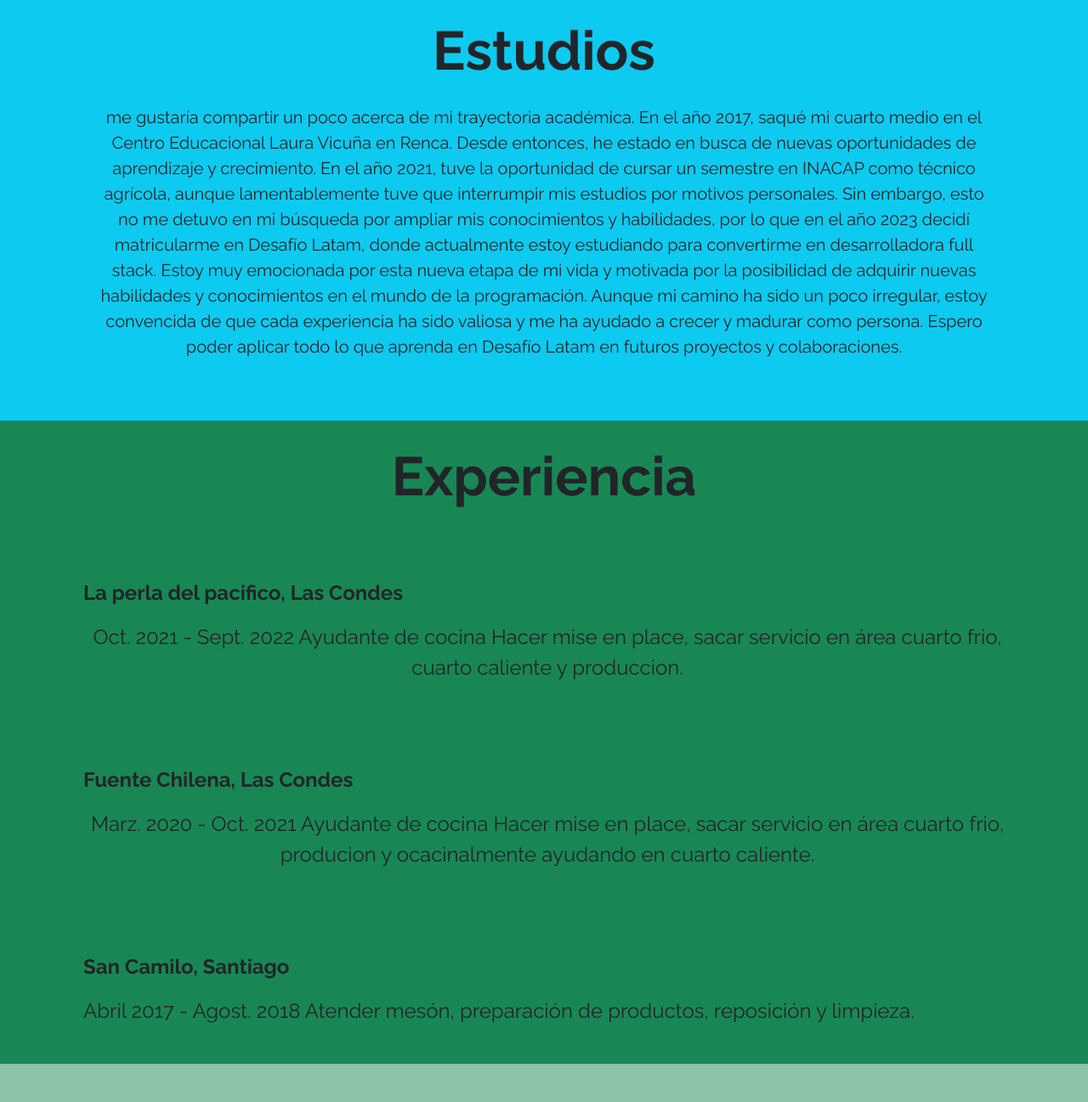
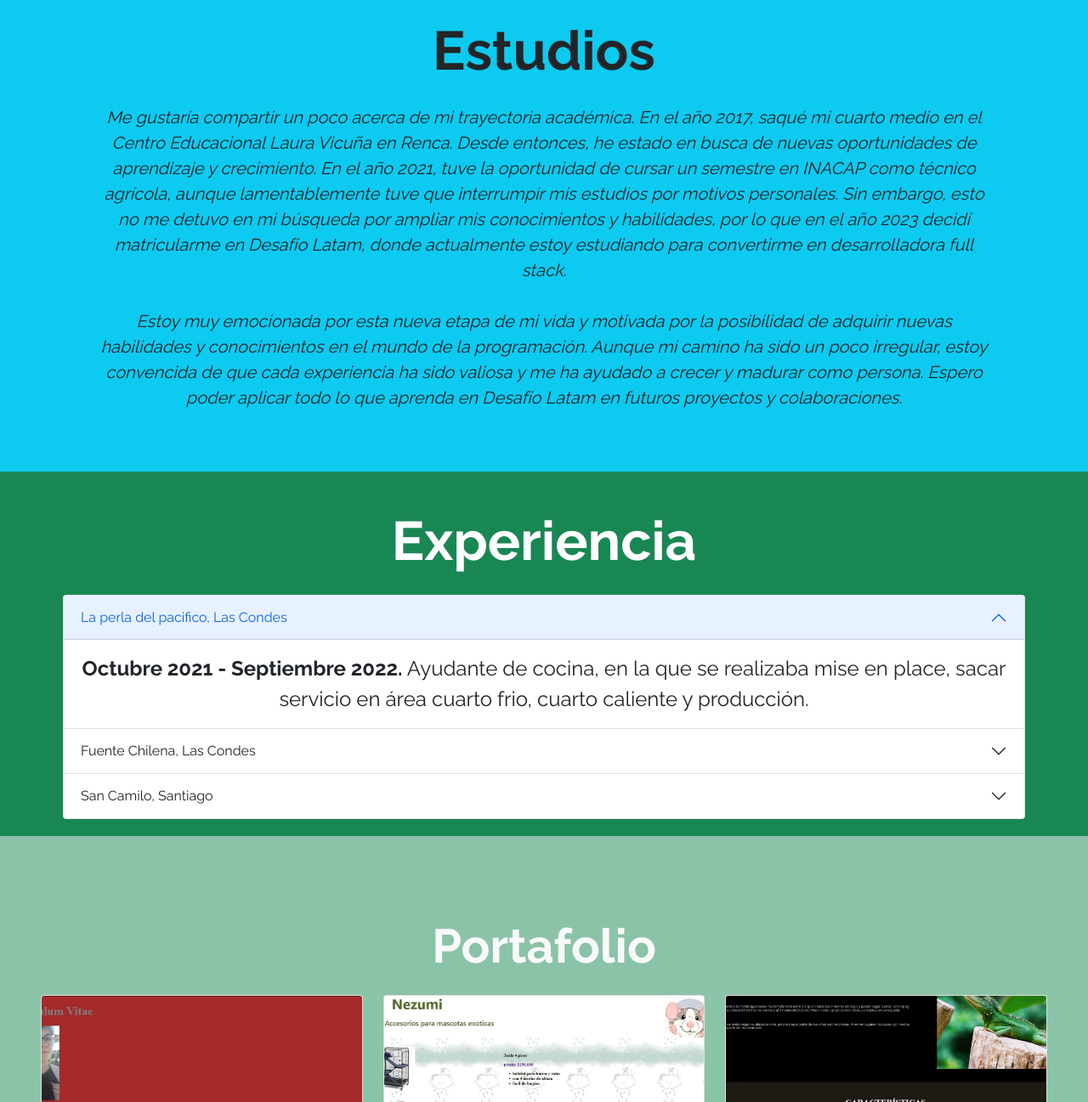
Before and after one commit to jguillermovega/Desaf6-ofegonzalez19.github.ioFORK2, a plain HTML site: page index.html in a window 1280 px wide. Shown: the part 1640-2937 px from the top of the page at 85% size. Drawn offline with nearby package versions, Linux system fonts and the light colour scheme.

Commit message:
Cambios en Estudios y experiencia

```diff
--- a/index.html
+++ b/index.html
@@ -1,38 +1,23 @@
 <!DOCTYPE html>
 <html lang="en">
+
 <head>
   <meta charset="UTF-8" />
   <meta http-equiv="X-UA-Compatible" content="IE=edge" />
   <meta name="viewport" content="width=device-width, initial-scale=1.0" />
   <link rel="preconnect" href="https://fonts.googleapis.com" />
   <link rel="preconnect" href="https://fonts.gstatic.com" crossorigin />
-    <link
-      href="https://fonts.googleapis.com/css2?family=Raleway:wght@400;700&display=swap"
-      rel="stylesheet"
-    />
-    <link
-      href="https://cdn.jsdelivr.net/npm/bootstrap@5.1.3/dist/css/bootstrap.min.css"
-      rel="stylesheet"
-      integrity="sha384-1BmE4kWBq78iYhFldvKuhfTAU6auU8tT94WrHftjDbrCEXSU1oBoqyl2QvZ6jIW3"
-      crossorigin="anonymous"
-    />
-    <link
-      rel="stylesheet"
-      href="https://cdn.jsdelivr.net/npm/bootstrap-icons@1.10.4/font/bootstrap-icons.css"
-    />
+  <link href="https://fonts.googleapis.com/css2?family=Raleway:wght@400;700&display=swap" rel="stylesheet" />
+  <link href="https://cdn.jsdelivr.net/npm/bootstrap@5.1.3/dist/css/bootstrap.min.css" rel="stylesheet"
+    integrity="sha384-1BmE4kWBq78iYhFldvKuhfTAU6auU8tT94WrHftjDbrCEXSU1oBoqyl2QvZ6jIW3" crossorigin="anonymous" />
+  <link rel="stylesheet" href="https://cdn.jsdelivr.net/npm/bootstrap-icons@1.10.4/font/bootstrap-icons.css" />
   <title>Claudia Gonzalez</title>
-    <script
-      src="https://cdn.jsdelivr.net/npm/bootstrap@5.1.3/dist/js/bootstrap.bundle.min.js"
+  <script src="https://cdn.jsdelivr.net/npm/bootstrap@5.1.3/dist/js/bootstrap.bundle.min.js"
     integrity="sha384-ENjdO4Dr2bkBIFxQpeoTz1HIcje39Wm4jDKdf19U8gI4ddQ3GYNS7NTKfAdVQSZe"
-      crossorigin="anonymous"
-    ></script>
-    <link
-      rel="stylesheet"
-      href="https://cdnjs.cloudflare.com/ajax/libs/font-awesome/5.9.0/css/all.min.css"
+    crossorigin="anonymous"></script>
+  <link rel="stylesheet" href="https://cdnjs.cloudflare.com/ajax/libs/font-awesome/5.9.0/css/all.min.css"
     integrity="sha512-q3eWabyZPc1XTCmF+8/LuE1ozpg5xxn7iO89yfSOd5/oKvyqLngoNGsx8jq92Y8eXJ/IRxQbEC+FGSYxtk2oiw=="
-      crossorigin="anonymous"
-      referrerpolicy="no-referrer"
-    />
+    crossorigin="anonymous" referrerpolicy="no-referrer" />
   <link rel="stylesheet" href="assets/css/style.css" />
 </head>
 
@@ -42,15 +27,8 @@
       <a class="navbar-brand" href="#">
         <h5 class="text-white-50">Claudia Gonzalez</h5>
       </a>
-        <button
-          class="navbar-toggler"
-          data-bs-target="#navbarSupportedContent"
-          type="button"
-          data-bs-toggle="collapse"
-          aria-controls="navbarSupportedContent"
-          aria-expanded="false"
-          aria-label="Toggle navigation"
-        >
+      <button class="navbar-toggler" data-bs-target="#navbarSupportedContent" type="button" data-bs-toggle="collapse"
+        aria-controls="navbarSupportedContent" aria-expanded="false" aria-label="Toggle navigation">
         <span class="navbar-toggler-icon"></span>
       </button>
       <div class="collapse navbar-collapse" id="navbarSupportedContent">
@@ -85,6 +63,8 @@
       </div>
     </div>
   </header>
+
+  <!-- Sección sobre el acerca de mí -->
 
   <section id="Acerca-de-mi" class="container text-center my-5">
     <h2 class="display-3 fw-bold my-4">Acerca de mi</h2>
@@ -149,12 +129,13 @@
     </div>
   </section>
 
+  <!--Aquí va la info de estudios-->
   <div class="bg-info">
     <section id="Estudios" class="container text-center my-5 p-5 mb-0">
       <h2 class="display-3 fw-bold my-4">Estudios</h2>
 
-        <p class="my-4 fs-5">
-          me gustaría compartir un poco acerca de mi trayectoria académica. En
+      <p class="my-4 fs-5"><em>
+          Me gustaría compartir un poco acerca de mi trayectoria académica. En
           el año 2017, saqué mi cuarto medio en el Centro Educacional Laura
           Vicuña en Renca. Desde entonces, he estado en busca de nuevas
           oportunidades de aprendizaje y crecimiento. En el año 2021, tuve la
@@ -163,73 +144,77 @@
           personales. Sin embargo, esto no me detuvo en mi búsqueda por ampliar
           mis conocimientos y habilidades, por lo que en el año 2023 decidí
           matricularme en Desafío Latam, donde actualmente estoy estudiando para
-          convertirme en desarrolladora full stack. Estoy muy emocionada por
+          convertirme en desarrolladora full stack. <br> <br>Estoy muy emocionada por
           esta nueva etapa de mi vida y motivada por la posibilidad de adquirir
           nuevas habilidades y conocimientos en el mundo de la programación.
           Aunque mi camino ha sido un poco irregular, estoy convencida de que
           cada experiencia ha sido valiosa y me ha ayudado a crecer y madurar
           como persona. Espero poder aplicar todo lo que aprenda en Desafío
-          Latam en futuros proyectos y colaboraciones.
+          Latam en futuros proyectos y colaboraciones.</em>
       </p>
     </section>
   </div>
 
-    <div class="bg-success">
+  <!-- Modificacicón con acordeón para "experiencia" -->
+  <div class="bg-success p-3">
     <section id="Experiencia" class="container text-center my-5 p-1 mb-0 mt-0 fs-4 ">
-        <h2 class="display-3 fw-bold my-4">Experiencia</h2>
+      <h2 class="display-3 fw-bold my-4 text-white">Experiencia</h2>
 
-        <ul class=" list-group">
-          <li
-            class=" d-flex justify-content-between align-items-start p-3 my-4"
-          >
-            <div class="ms-2 me-auto">
-              <div class=" d-flex  fw-bold my-3">La perla del pacifico, Las Condes</div>
-              Oct. 2021 - Sept. 2022
-              Ayudante de cocina Hacer mise en place, sacar servicio en área
-              cuarto frio, cuarto caliente y produccion.
+      <div class="accordion" id="accordionExample">
+        <div class="accordion-item">
+          <h2 class="accordion-header" id="headingOne">
+            <button class="accordion-button" type="button" data-bs-toggle="collapse" data-bs-target="#collapseOne"
+              aria-expanded="true" aria-controls="collapseOne">
+              La perla del pacifico, Las Condes
+            </button>
+          </h2>
+          <div id="collapseOne" class="accordion-collapse collapse show" aria-labelledby="headingOne"
+            data-bs-parent="#accordionExample">
+            <div class="accordion-body">
+              <strong>Octubre 2021 - Septiembre 2022.</strong> Ayudante de cocina, en la que se realizaba mise en place, sacar servicio en área cuarto frio, cuarto caliente y producción.
             </div>
-
-          </li>
-          <li
-            class=" d-flex justify-content-between align-items-start p-3 my-4"
-          >
-            <div class="ms-2 me-auto">
-              <div class=" d-flex  fw-bold my-3">Fuente Chilena, Las Condes</div>
-              Marz. 2020 - Oct. 2021
-              Ayudante de cocina Hacer mise en place, sacar servicio en área
-              cuarto frio, producion y ocacinalmente ayudando en  cuarto caliente.
           </div>
-
-          </li>
-          <li
-            class=" d-flex justify-content-between align-items-start p-3 my-4"
-          >
-            <div class="  ms-2 me-auto">
-              <div class="d-flex  fw-bold my-3">San Camilo, Santiago</div>
-              Abril 2017 - Agost. 2018
-              Atender mesón, preparación de productos, reposición y limpieza.
         </div>
-
-          </li>
-        </ul>
+        <div class="accordion-item">
+          <h2 class="accordion-header" id="headingTwo">
+            <button class="accordion-button collapsed" type="button" data-bs-toggle="collapse"
+              data-bs-target="#collapseTwo" aria-expanded="false" aria-controls="collapseTwo">
+              Fuente Chilena, Las Condes
+            </button>
+          </h2>
+          <div id="collapseTwo" class="accordion-collapse collapse" aria-labelledby="headingTwo"
+            data-bs-parent="#accordionExample">
+            <div class="accordion-body">
+              <strong>Marzo 2020 - Octubre 2021.</strong> Ayudante de cocina, en la que se realizaba mise en place, sacar servicio en área cuarto frio, producción y ocacionalmente ayudando en cuarto caliente.
+            </div>
+          </div>
+        </div>
+        <div class="accordion-item">
+          <h2 class="accordion-header" id="headingThree">
+            <button class="accordion-button collapsed" type="button" data-bs-toggle="collapse"
+              data-bs-target="#collapseThree" aria-expanded="false" aria-controls="collapseThree">
+              San Camilo, Santiago
+            </button>
+          </h2>
+          <div id="collapseThree" class="accordion-collapse collapse" aria-labelledby="headingThree"
+            data-bs-parent="#accordionExample">
+            <div class="accordion-body">
+              <strong>Abril 2017 - Agosto 2018.</strong> Atender mesón, preparación de productos, reposición y limpieza.
+            </div>
+          </div>
+        </div>
+      </div>
 
     </section>
   </div>
 
-    <section
-      id="portafolio"
-      class="mt-0 my-5 p-5 bg-success p-2"
-      style="--bs-bg-opacity: 0.5"
-    >
+  <section id="portafolio" class="mt-0 my-5 p-5 bg-success p-2" style="--bs-bg-opacity: 0.5">
     <h2 class="display-4 fw-bold text-center text-light mb-3 pt-5">Portafolio</h2>
 
     <div class="row">
       <div class="col-12 col-sm-4 py-2">
-        <div class="card" >
-          <div
-            class="image-top"
-            style="background-image: url(assets/img/img1.jpg)"
-          ></div>
+        <div class="card">
+          <div class="image-top" style="background-image: url(assets/img/img1.jpg)"></div>
           <div class="card-body">
             <h5 class="card-title fw-bold">Mi Curriculum Vitae en HTML</h5>
             <p class="card-text">
@@ -242,10 +227,7 @@
       </div>
       <div class="col-12 col-sm-4 py-2">
         <div class="card">
-          <div
-            class="image-top"
-            style="background-image: url(assets/img/img3.jpg)"
-          ></div>
+          <div class="image-top" style="background-image: url(assets/img/img3.jpg)"></div>
           <div class="card-body">
             <h5 class="card-title fw-bold">Construyendo un landing page</h5>
             <p class="card-text">
@@ -258,10 +240,7 @@
       </div>
       <div class="col-12 col-sm-4 py-2">
         <div class="card">
-          <div
-            class="image-top"
-            style="background-image: url(assets/img/img4.jpg)"
-          ></div>
+          <div class="image-top" style="background-image: url(assets/img/img4.jpg)"></div>
           <div class="card-body">
             <h5 class="card-title fw-bold">Iguana page</h5>
             <p class="card-text">
@@ -277,10 +256,7 @@
 
       <div class="col-12 col-sm-4 py-2">
         <div class="card">
-          <div
-            class="image-top"
-            style="background-image: url(assets/img/img5.jpg)"
-          ></div>
+          <div class="image-top" style="background-image: url(assets/img/img5.jpg)"></div>
           <div class="card-body">
             <h5 class="card-title fw-bold">Cuppon</h5>
             <p class="card-text">
@@ -294,26 +270,21 @@
       </div>
       <div class="col-12 col-sm-4 py-2">
         <div class="card">
-          <div
-            class="image-top"
-            style="background-image: url(assets/img/img6.jpg)"
-          ></div>
+          <div class="image-top" style="background-image: url(assets/img/img6.jpg)"></div>
           <div class="card-body">
             <h5 class="card-title fw-bold">Github</h5>
             <p class="card-text">
               En el desafio N° 5 aprendimos a hacer uso de la terminal, Git y
               Github creando un Curriculum vitae.
             </p>
-            <a href="https://github.com/ofegonzalez19/claudia-gonzalez"  target="_blank" class="btn btn-dark">repositorio del desafio</a>
+            <a href="https://github.com/ofegonzalez19/claudia-gonzalez" target="_blank" class="btn btn-dark">repositorio
+              del desafio</a>
           </div>
         </div>
       </div>
       <div class="col-12 col-sm-4 py-2">
         <div class="card">
-          <div
-            class="image-top"
-            style="background-image: url(assets/img/img7.jpg)"
-          ></div>
+          <div class="image-top" style="background-image: url(assets/img/img7.jpg)"></div>
           <div class="card-body">
             <h5 class="card-title fw-bold">Una pagina para Nicolas</h5>
             <p class="card-text">
@@ -350,10 +321,7 @@
 
       <div class="form-group">
         <label class="mb-2">Mensaje</label>
-          <textarea
-            class="form-control"
-            placeholder="Escribe aquí tu mensaje"
-          ></textarea>
+        <textarea class="form-control" placeholder="Escribe aquí tu mensaje"></textarea>
       </div>
 
       <div class="my-3 text-end">
@@ -363,13 +331,17 @@
   </section>
 
   <footer class="bg-dark text-center text-light p-4">
-      <a href="https://instagram.com/ofelia_c.on_miel?igshid=ZDdkNTZiNTM="><i class="bi bi-instagram text-success fa-2x"></i></a>
-      <a href="https://www.linkedin.com/in/claudia-gonzalez-3987a6194/"><i class="bi bi-linkedin text-success fa-2x"></i></a>
-      <a href="https://github.com/ofegonzalez19/ofegonzalez19.github.io"><i class="bi bi-github text-success fa-2x"></i> </a>
+    <a href="https://instagram.com/ofelia_c.on_miel?igshid=ZDdkNTZiNTM="><i
+        class="bi bi-instagram text-success fa-2x"></i></a>
+    <a href="https://www.linkedin.com/in/claudia-gonzalez-3987a6194/"><i
+        class="bi bi-linkedin text-success fa-2x"></i></a>
+    <a href="https://github.com/ofegonzalez19/ofegonzalez19.github.io"><i class="bi bi-github text-success fa-2x"></i>
+    </a>
     <p class="mb-0">Ofelia Gonzalez 2023. Todos los derechos reservados.</p>
   </footer>
   <script src="https://cdn.jsdelivr.net/npm/bootstrap@5.1.3/dist/js/bootstrap.bundle.min.js"
     integrity="sha384-ka7Sk0Gln4gmtz2MlQnikT1wXgYsOg+OMhuP+IlRH9sENBO0LRn5q+8nbTov4+1p"
     crossorigin="anonymous"></script>
 </body>
+
 </html>
```
Lines whose indentation alone changed are shown as unchanged.
